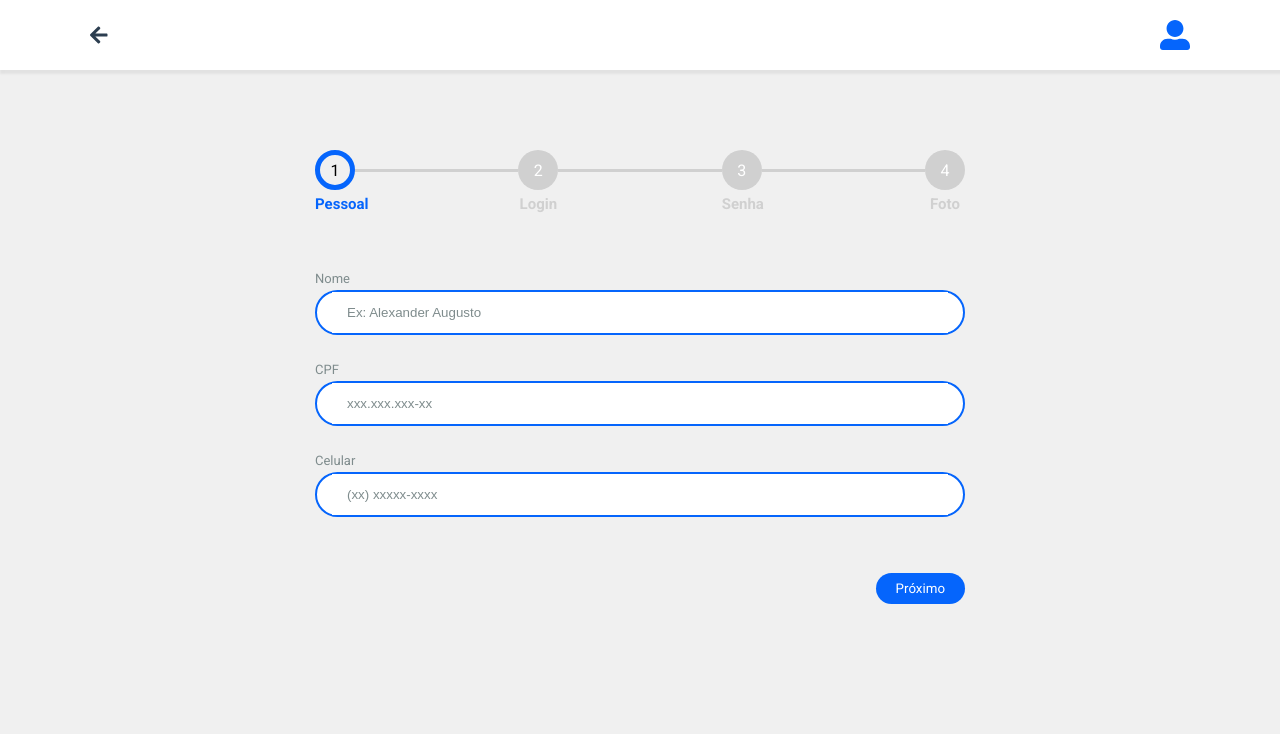
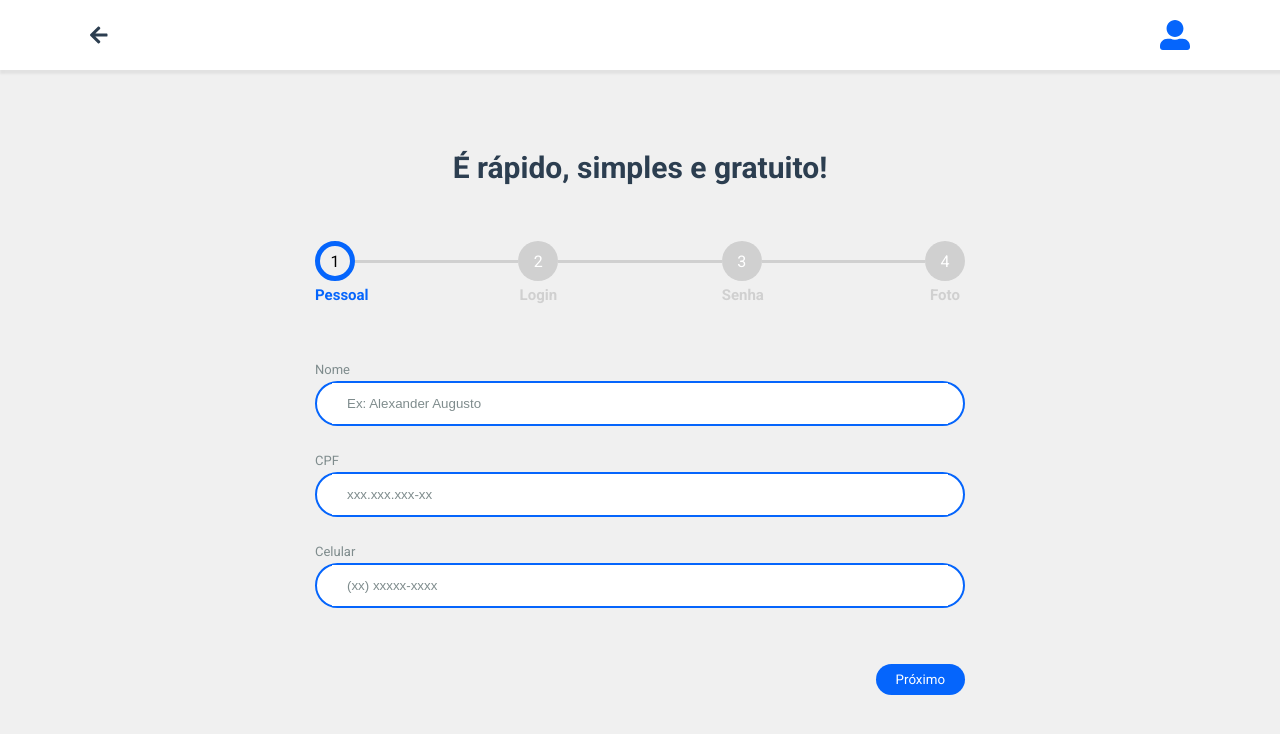
Before and after one commit to alexanderaugusto/locus-web, a Next.js app: page /signup in a window 1280 px wide. Shown: the top 734 px of the page. Built offline with nearby package versions, Linux system fonts and the light colour scheme.

Commit message:
add title to SignUp page

```diff
--- a/src/pages/signup.tsx
+++ b/src/pages/signup.tsx
@@ -170,6 +170,8 @@ const SignUp: React.FC = () => {
         <Header goBack />
 
         <div className="sign-up">
+          <h1>É rápido, simples e gratuito!</h1>
+
           <StepProgress
             steps={[
               {
--- a/src/styles/pages/SignUp.css
+++ b/src/styles/pages/SignUp.css
@@ -8,6 +8,14 @@
   max-width: 650px;
   width: 95%;
   margin-top: 10vh;
+}
+
+.signup-page .sign-up h1{
+  font-size: 30px;
+  font-weight: bold;
+  color: #2C3E50;
+  text-align: center;
+  margin-bottom: 7vh;
 }
 
 .signup-page .sign-up .step-progress .steps-content .input{
```
